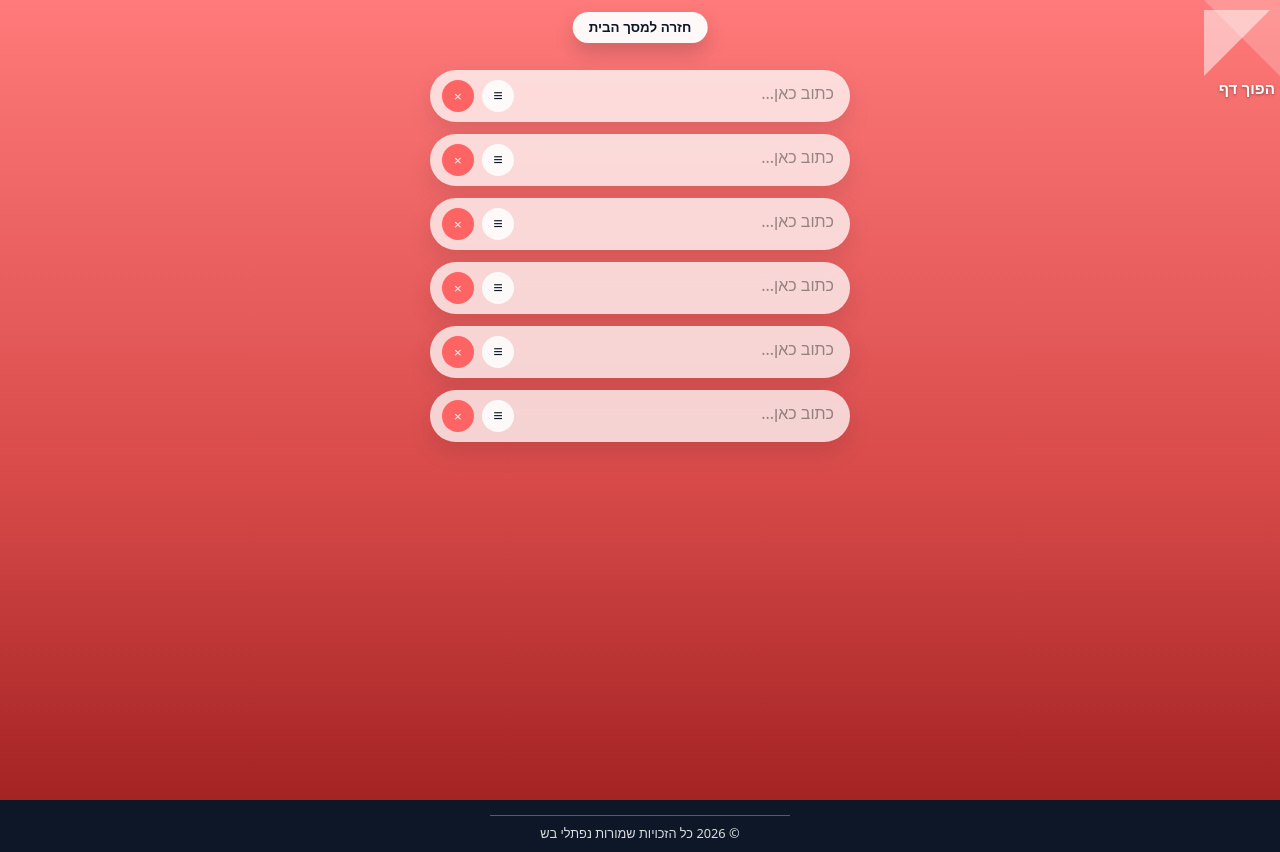
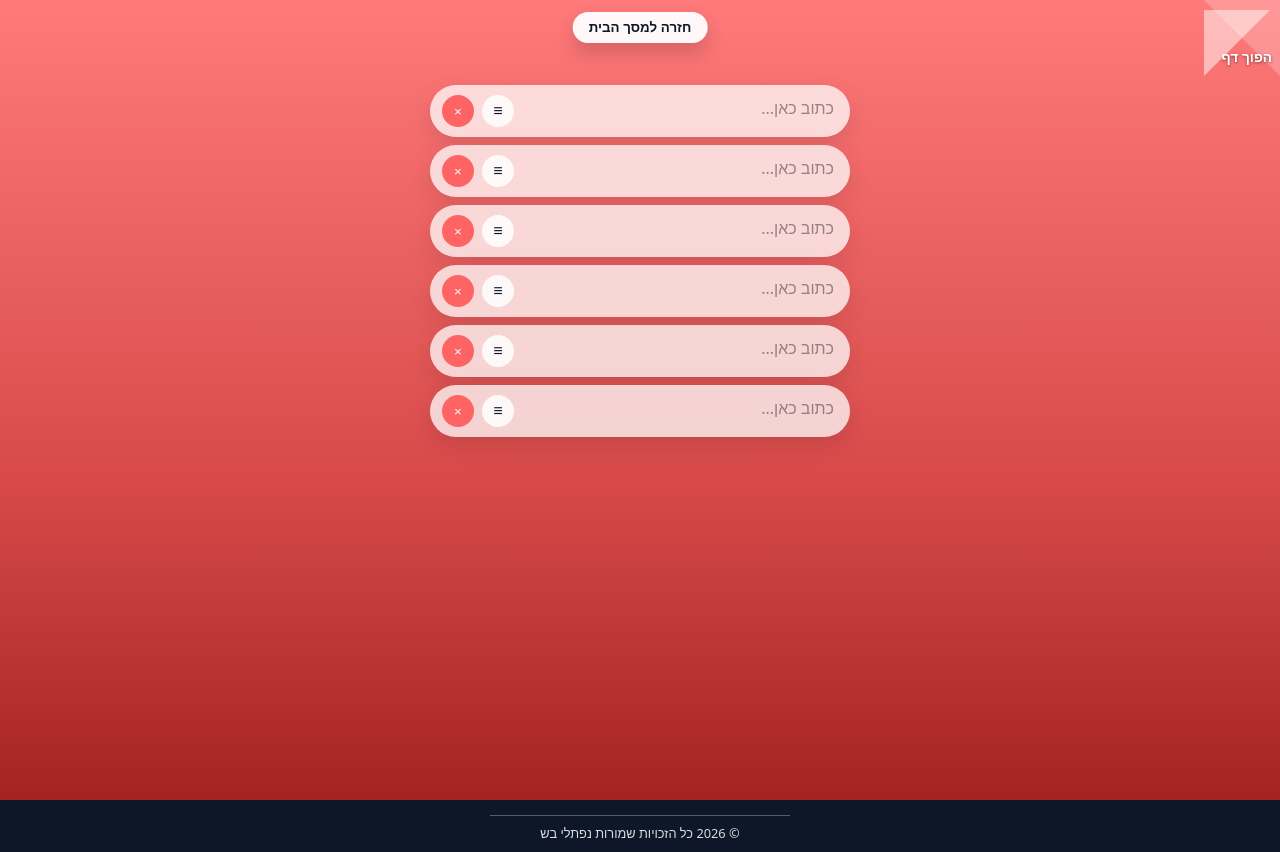
Before and after one commit to naftalibash14-stack/-, a website: page www/index.html in a window 1280 px wide. Both pictures are taken after a click on the button "התחל". Drawn offline with Linux system fonts and the light colour scheme.

Commit message:
Refactor CSS styles for improved readability

```diff
--- a/www/style.css
+++ b/www/style.css
@@ -121,9 +121,9 @@ body {
     max-width: 420px;
     display: flex;
     flex-direction: column;
-    gap: 12px;
-    margin-top: 50px;
-    margin-bottom: 20px;
+    gap: 8px;
+    margin-top: 65px;
+    margin-bottom: 15px;
 }
 
 .bubble {
@@ -180,17 +180,17 @@ body {
 
 .fold-text {
     position: absolute;
-    top: 80px;
-    font-size: 0.95rem;
+    top: 50px;
+    font-size: 0.85rem;
     font-weight: bold;
     color: #ffffff;
     white-space: nowrap;
     pointer-events: none;
-    text-shadow: 0px 1px 3px rgba(0, 0, 0, 0.4);
+    text-shadow: 0px 1px 3px rgba(0, 0, 0, 0.5);
 }
 
-.fold-right .fold-text { right: 5px; left: auto; }
-.fold-left .fold-text { left: 5px; right: auto; }
+.fold-right .fold-text { right: 8px; left: auto; }
+.fold-left .fold-text { left: 8px; right: auto; }
 
 [contenteditable="true"]:empty:before {
     content: attr(data-placeholder);
```
